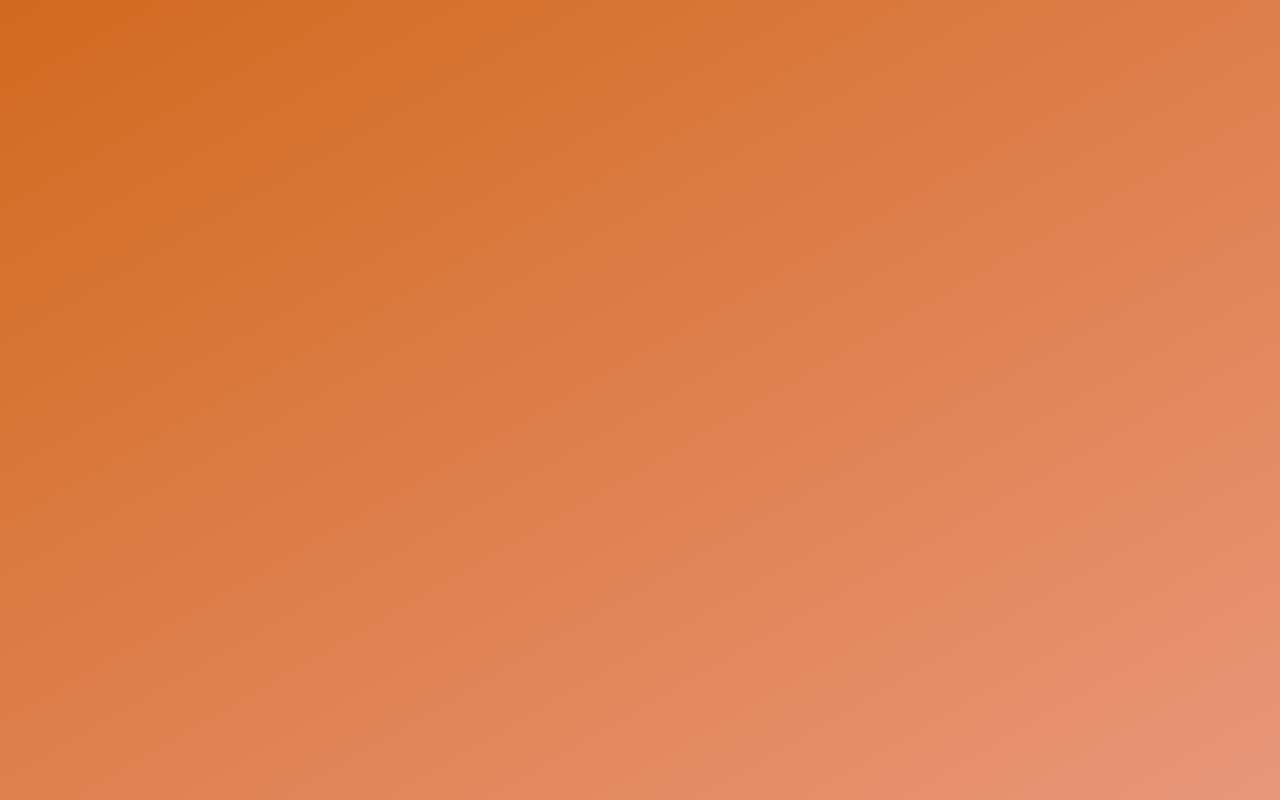
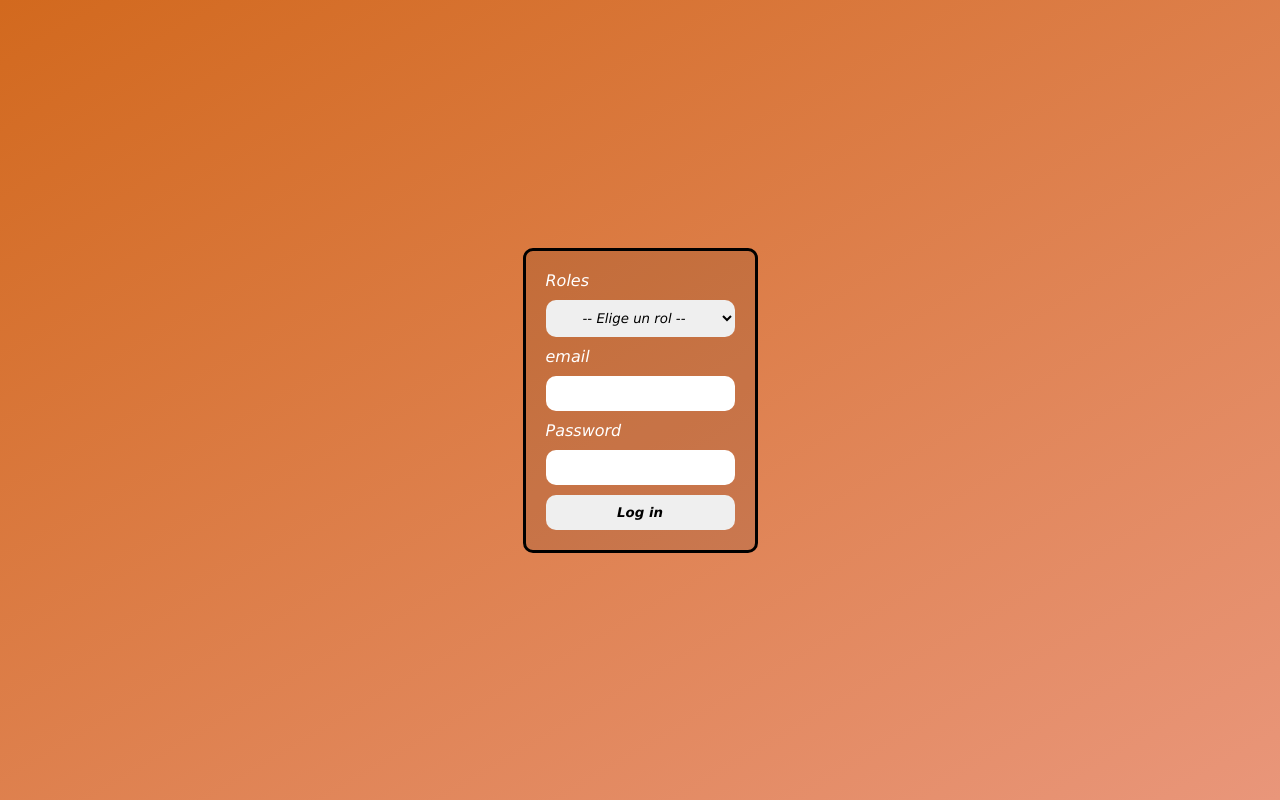
Before and after one commit to KevinGo24/Spa_roles, a website built with Vite: page index.html in a window 1280 px wide. Built offline with nearby package versions, Linux system fonts and the light colour scheme.

Commit message:
subir cambios

```diff
--- a/index.html
+++ b/index.html
@@ -7,7 +7,22 @@
     <title>spa-roles</title>
   </head>
   <body>
-    <div id="app"></div>
+    <div id="app">
+      <section class="login">
+        <p>Roles</p>
+        <select id="Cmb_role">
+          <option value="" disabled selected>-- Elige un rol --</option>
+          <option value="admin">Administrador</option>
+          <option value="tech">Técnico</option>
+          <option value="client">Cliente / Usuario</option>
+        </select>
+        <p>email</p>
+        <input type="email" name="" id="Tbx_email">
+        <p>Password</p>
+        <input type="password" name="" id="Tbx_password">
+        <button id="btn_login">Log in</button>
+      </section>
+    </div>
     <script type="module" src="/src/main.js"></script>
   </body>
 </html>
```
